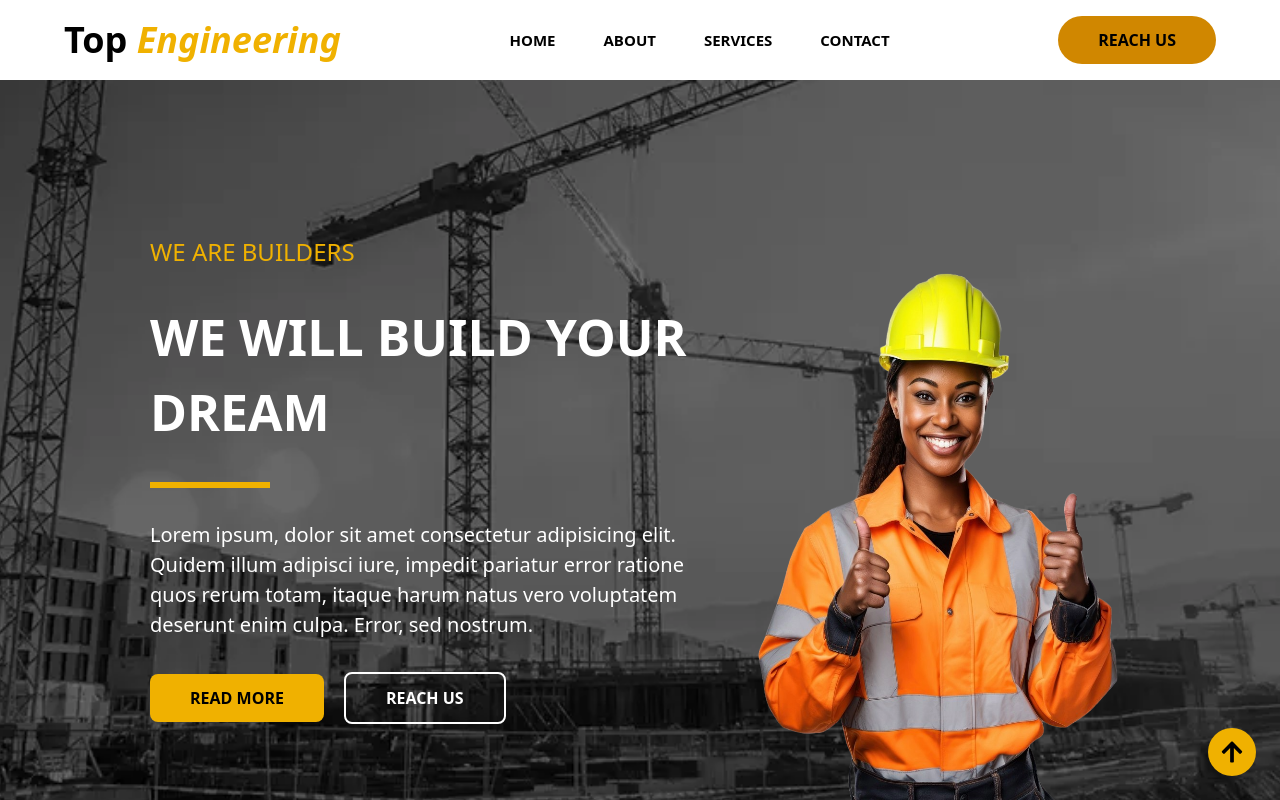
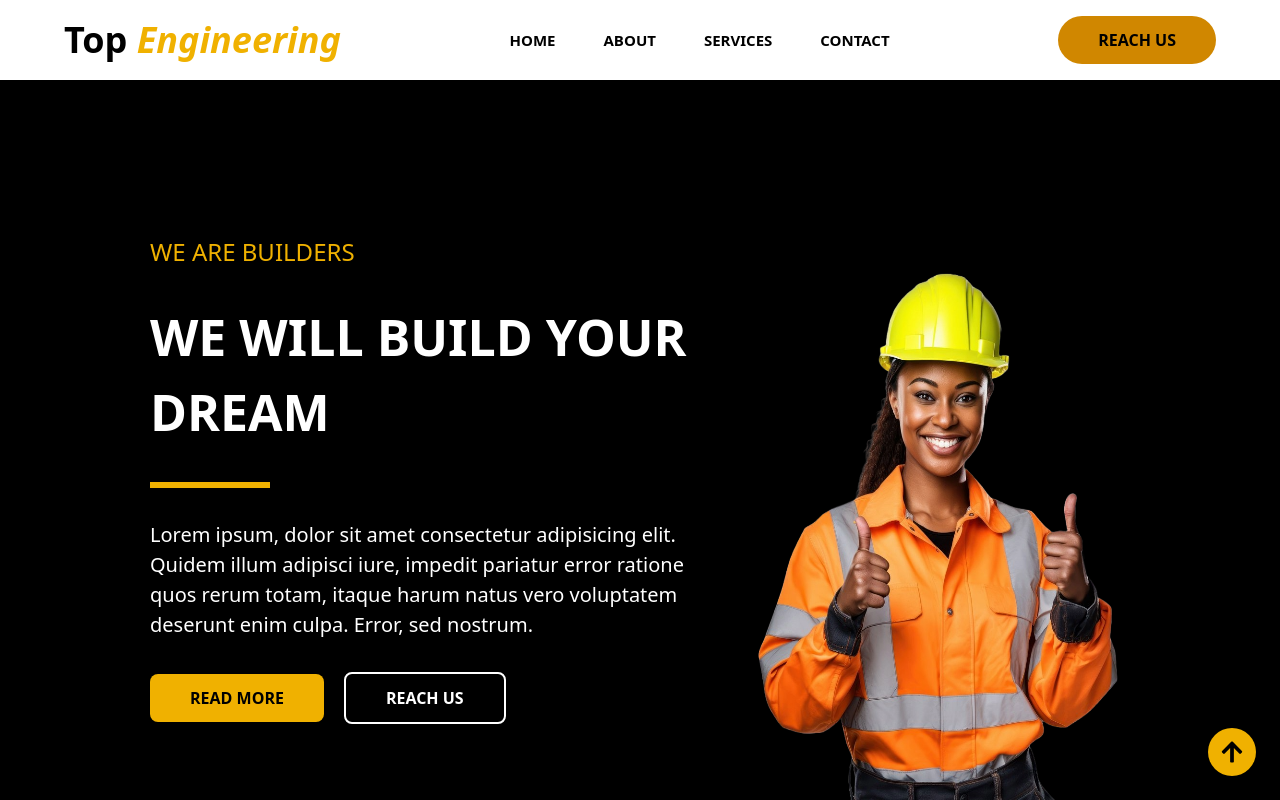
Before and after one commit to mr-Ayalk/mega_construction_company, a React (Vite) app: page / in a window 1280 px wide. Shown: the top 800 px of the page. Built offline with nearby package versions, Linux system fonts and the light colour scheme.

Commit message:
Hero image background image removed

```diff
--- a/src/sections/Hero.jsx
+++ b/src/sections/Hero.jsx
@@ -9,7 +9,7 @@ const Hero = () => {
     <div
       id="home"
       className="bg-black w-full lg:h-lvh h-fit m-auto pt-[60px] lg:pt-[0px] lg:px-[150px] px-[20px] flex justify-between items-center lg:flex-row flex-col lg:gap-5 gap-[50px] bg-cover bg-center "
-      style={{ backgroundImage: `url(${backgroundImage})` }}
+      style={{ backgroundImage: `url())` }}
     >
       <motion.div
         initial="hidden"
```
Also changed, not shown: src/assets/construction-banner.jpg (added).
